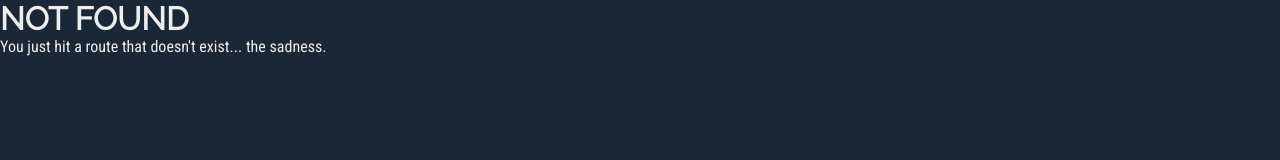
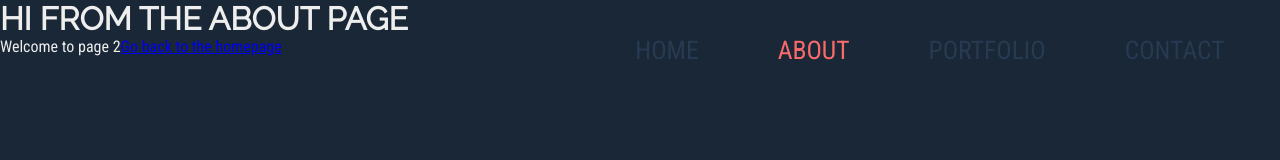
Before and after one commit to BlenderWang/portfolio-latest, a Gatsby site: page /about in a window 1280 px wide. Before the commit this address had no page. Built offline with nearby package versions, Linux system fonts and the light colour scheme; Gatsby itself is replaced by a stand-in of ours.

Commit message:
find out about the activeClassName so that active link is now added

```diff
--- a/src/components/Menu.js
+++ b/src/components/Menu.js
@@ -1,4 +1,5 @@
 import React, { Component } from "react"
+import { Link } from "gatsby"
 import Hamburger from "./Hamburger"
 
 export default class Menu extends Component {
@@ -50,9 +51,13 @@ export default class Menu extends Component {
           <ul className={menuList}>
             {pages.map(page => (
               <li key={page.id} className={menuItem}>
-                <a href={`/${page.url}`} className="menu-list__link">
+                <Link
+                  to={`/${page.url}`}
+                  className="menu-list__link"
+                  activeClassName="active-class"
+                >
                   {page.name}
-                </a>
+                </Link>
               </li>
             ))}
           </ul>
--- /dev/null
+++ b/src/pages/about.js
@@ -0,0 +1,22 @@
+import React from "react"
+import { Link } from "gatsby"
+
+import Layout from "../components/layout"
+import Menu from "../components/Menu"
+
+import SEO from "../components/seo"
+
+const about = () => {
+  return (
+    <Layout>
+      <SEO title="Page About" />
+      <Menu />
+
+      <h1>Hi from the about page</h1>
+      <p>Welcome to page 2</p>
+      <Link to="/">Go back to the homepage</Link>
+    </Layout>
+  )
+}
+
+export default about
--- a/src/styles/media-queries.scss
+++ b/src/styles/media-queries.scss
@@ -24,6 +24,10 @@
         font-size: 2vw !important;
         padding: 0 1.2em !important;
         color: lighten($clr-primary, 8%) !important;
+
+        &:hover {
+          color: $clr-light !important;
+        }
 
         &::before {
           content: "";
--- a/src/styles/menu.scss
+++ b/src/styles/menu.scss
@@ -55,9 +55,16 @@
       &:hover {
         transform-origin: left top;
         transform: scale(1, 1);
-        color: $clr-primary;
+      }
+
+      &:active {
+        color: $clr-light !important;
       }
     }
+  }
+
+  .active-class {
+    color: $clr-accent !important;
   }
 }
 
```
